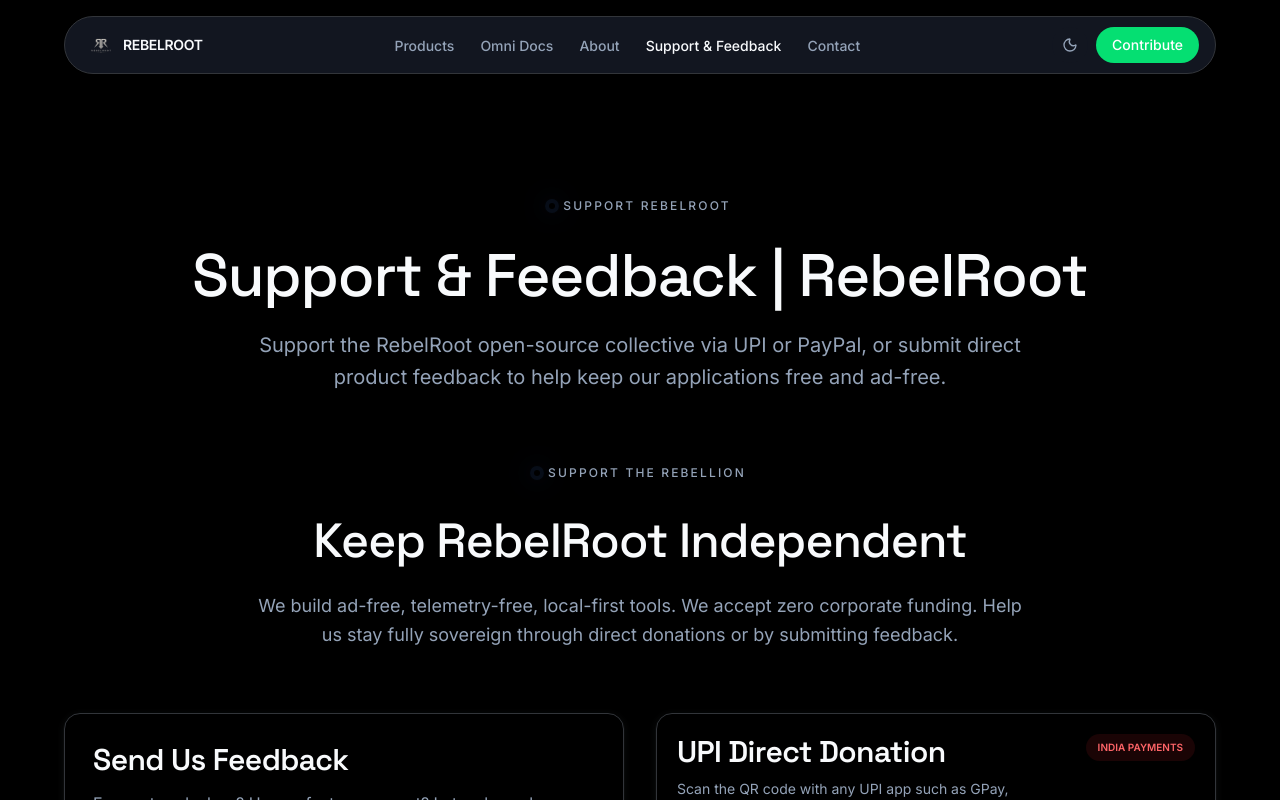
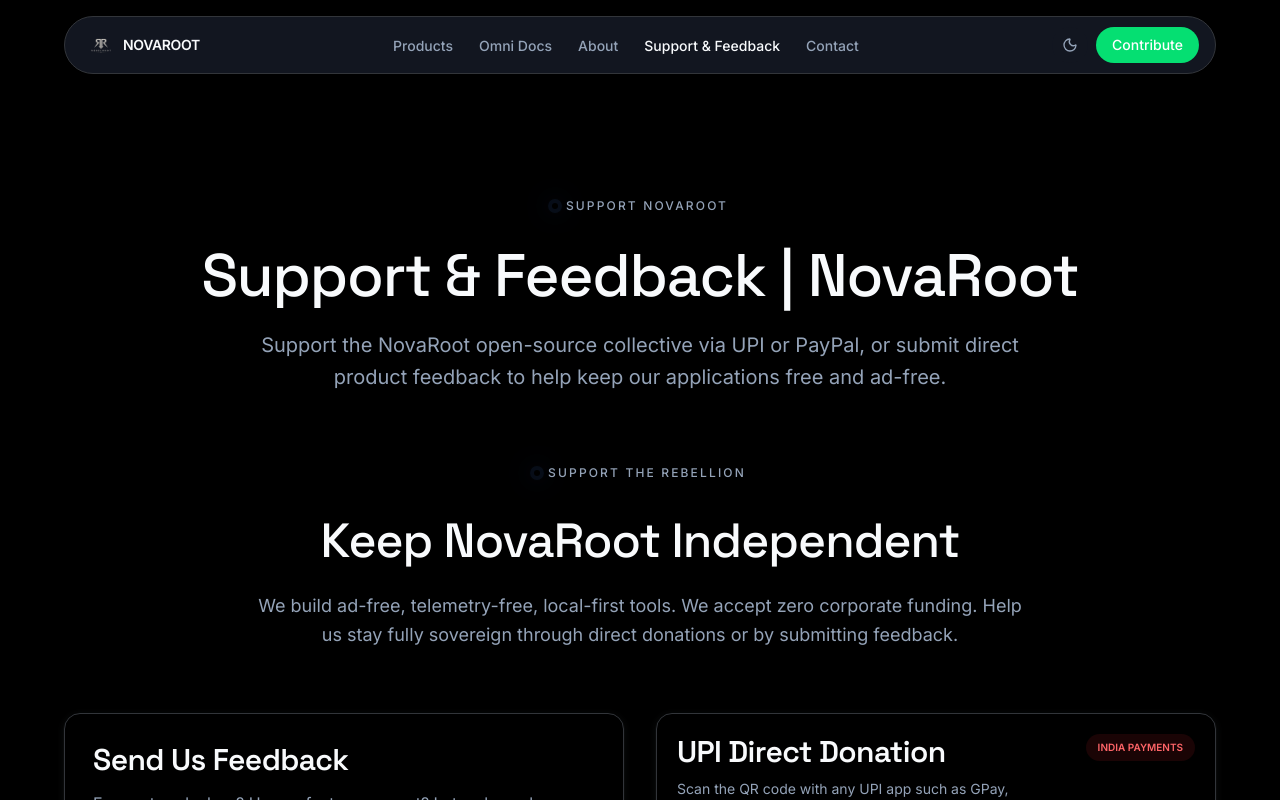
Before and after one commit to prince-kumar-12/REBELROOT, a Next.js app: page /support in a window 1280 px wide. Shown: the top 800 px of the page. Built offline with nearby package versions, Linux system fonts and the light colour scheme.

Commit message:
omniBrowser Hero section fix

```diff
--- a/src/app/privacy/page.tsx
+++ b/src/app/privacy/page.tsx
@@ -19,7 +19,7 @@
   },
   {
     title: "Optional End-to-End Encrypted Synchronization",
-    body: "If you choose to use our synchronization features to link devices, your data is encrypted client-side using industry-standard cryptographic keys before it ever leaves your device. RebelRoot servers act strictly as transit brokers and cannot decrypt your data.",
+    body: "If you choose to use our synchronization features to link devices, your data is encrypted client-side using industry-standard cryptographic keys before it ever leaves your device. NovaRoot servers act strictly as transit brokers and cannot decrypt your data.",
   },
   {
     title: "Open Source Verification",
@@ -37,7 +37,7 @@
         </h1>
 
         <p className="mt-8 max-w-2xl text-center   leading-relaxed text-ink-muted">
-          Read the official RebelRoot Privacy Policy. Learn how our
+          Read the official NovaRoot Privacy Policy. Learn how our
           zero-telemetry and local-first architecture protects your personal
           data across all products.
         </p>
@@ -47,7 +47,7 @@
           Our Commitment to Privacy
         </h1>
         <p className="mt-8 max-w-7xl text-center text-2xl leading-relaxed text-ink-muted">
-          Read the official RebelRoot Privacy Policy. Learn how our
+          Read the official NovaRoot Privacy Policy. Learn how our
           zero-telemetry and local-first architecture protects your personal
           data across all products.
         </p>
--- a/src/app/products/page.tsx
+++ b/src/app/products/page.tsx
@@ -19,7 +19,7 @@
           A better way to build and use digital tools.
         </h1>
         <p className="mt-5 max-w-xl text-base leading-relaxed text-ink-muted sm:text-lg">
-          Explore RebelRoot's open-source product suite of privacy-preserving digital tools, including Omni Browser, MOCNovel, CampCart, Openved, and RootLock.
+          Explore NovaRoot's open-source product suite of privacy-preserving digital tools, including Omni Browser, MOCNovel, CampCart, Openved, and RootLock.
         </p>
 
         <div className="mt-12">
--- a/src/components/contact/ContactContent.tsx
+++ b/src/components/contact/ContactContent.tsx
@@ -38,7 +38,7 @@
             Let&rsquo;s start a conversation
           </h1>
           <p className="mt-5 max-w-md text-base leading-relaxed text-ink-muted">
-           Connect with the RebelRoot team for technical support, collaboration opportunities, security concerns, and open-source contributions.
+           Connect with the NovaRoot team for technical support, collaboration opportunities, security concerns, and open-source contributions.
           </p>
 
           <div className="mt-10 space-y-5">
--- a/src/components/layout/Footer.tsx
+++ b/src/components/layout/Footer.tsx
@@ -34,7 +34,7 @@
       ],
     },
     {
-      title: "RebelRoot",
+      title: "NovaRoot",
       links: [
         { label: "Privacy Policy", href: "/privacy" },
         { label: "Cookies Policy", href: "/legal/cookies" },
@@ -161,7 +161,7 @@
 
           </div>
           <div className="text-left text-sm text-neutral-400 sm:text-right">
-            <p>© {new Date().getFullYear()} RebelRoot. All rights reserved. </p>
+            <p>© {new Date().getFullYear()} NovaRoot. All rights reserved. </p>
             <p className="mt-1 flex flex-wrap gap-2 sm:justify-end">
               <Link href="/terms" className="hover:text-neutral-600">
                 Terms
--- a/src/components/layout/Navbar.tsx
+++ b/src/components/layout/Navbar.tsx
@@ -14,7 +14,7 @@
 
 const links = [
   { href: "/products", label: "Products" },
-  { href: "/omniBrowser", label: "Omni Docs" },
+  { href: "/docs", label: "Omni Docs" },
   { href: "/about", label: "About" },
   { href: "/support", label: "Support & Feedback" },
   { href: "/contact", label: "Contact" },
@@ -99,7 +99,7 @@
 </span>
 </span>
           <span className="font-display text-sm font-semibold tracking-tight text-ink">
-            REBELROOT
+            NOVAROOT
           </span>
         </Link>
 
--- a/src/components/layout/joinCommunity.tsx
+++ b/src/components/layout/joinCommunity.tsx
@@ -4,7 +4,7 @@
   return (
     <div className="mx-auto mt-14 max-w-5xl border-t pt-30 pb-40  space-y-10">
       <h1 className="mt-6 text-4xl text-center font-medium text-ink sm:text-5xl">
-        Join the RebelRoot Community. Let's Build Better Software Together.
+        Join the NovaRoot Community. Let's Build Better Software Together.
       </h1>
       <div className="mx-auto mt-14 flex flex-col sm:flex-row items-center justify-center gap-6 max-w-5xl pt-10">
         <button className="w-full max-w-[320px] h-12 min-[565px]:w-80 min-[565px]:h-14 rounded-[7px] bg-green-400 text-[15px] uppercase tracking-[4px] text-white transition-[box-shadow] duration-500 shadow-[0_0_25px_rgba(74,222,128,1)] hover:shadow-[0_0_5px_rgba(74,222,128,1),0_0_25px_rgba(74,222,128,1),0_0_50px_rgba(74,222,128,1),0_0_100px_rgba(74,222,128,1)]">
--- a/src/components/products/ProductDetail.tsx
+++ b/src/components/products/ProductDetail.tsx
@@ -26,7 +26,7 @@
           HERO
       ========================================================= */}
 
-       {/* <Hero/> */}
+      {product.slug === "omni-browser" && <Hero product={product} />}
 
       <section className="section-pad py-16">
         <div className="mx-auto max-w-6xl">
--- a/src/components/support/SupportContent.tsx
+++ b/src/components/support/SupportContent.tsx
@@ -40,7 +40,7 @@
 
       <section className="section-pad pb-16 pt-40 lg:pt-48">
         <div className="mx-auto flex max-w-5xl flex-col items-center text-center">
-          <Eyebrow>Support RebelRoot</Eyebrow>
+          <Eyebrow>Support NovaRoot</Eyebrow>
 
           <motion.h1
             variants={fadeUp}
@@ -48,7 +48,7 @@
             animate="visible"
             className="mt-6 text-4xl font-medium leading-[1.08] text-ink sm:text-5xl lg:text-6xl"
           >
-            Support & Feedback | RebelRoot
+            Support & Feedback | NovaRoot
           </motion.h1>
 
           <motion.p
@@ -58,7 +58,7 @@
             transition={{ delay: 0.1 }}
             className="mt-5 max-w-3xl text-lg leading-relaxed text-ink-muted sm:text-xl"
           >
-            Support the RebelRoot open-source collective via UPI or PayPal,
+            Support the NovaRoot open-source collective via UPI or PayPal,
             or submit direct product feedback to help keep our applications
             free and ad-free.
           </motion.p>
@@ -77,7 +77,7 @@
           <Eyebrow>Support the rebellion</Eyebrow>
 
           <h2 className="mt-6 text-3xl font-medium leading-tight text-ink sm:text-4xl lg:text-5xl">
-            Keep RebelRoot Independent
+            Keep NovaRoot Independent
           </h2>
 
           <p className="mx-auto mt-5 max-w-3xl text-base leading-relaxed text-ink-muted sm:text-lg">
@@ -402,7 +402,7 @@
                   href="https://www.paypal.com/ncp/payment/A867TKRQ8EKRE/"
                   target="_blank"
                   rel="noopener noreferrer"
-                  aria-label="Support RebelRoot through PayPal"
+                  aria-label="Support NovaRoot through PayPal"
                   className="group mt-5 flex h-13 w-full items-center justify-center gap-2 rounded-lg border border-base-border text-sm font-semibold text-ink transition-all duration-300 hover:-translate-y-0.5 hover:border-electric hover:text-electric"
                 >
                   SUPPORT VIA PAYPAL
@@ -447,7 +447,7 @@
                 href="https://github.com/REBEL-ROOT"
                 target="_blank"
                 rel="noopener noreferrer"
-                aria-label="Support RebelRoot development on GitHub"
+                aria-label="Support NovaRoot development on GitHub"
                 className="group flex h-14 shrink-0 items-center justify-center gap-2 rounded-lg bg-green-400 px-7 text-sm font-semibold text-black transition-all duration-300  hover:shadow-lg hover:shadow-green-500/20 active:translate-y-0"
 
               >
--- a/src/lib/products.ts
+++ b/src/lib/products.ts
@@ -226,7 +226,7 @@
         question:
           "Is Omni Browser completely free and open-source?",
         answer:
-          "Yes, Omni Browser is released under the GPLv3 license by RebelRoot. There are no paywalls, hidden subscriptions, or user monetization scripts.",
+          "Yes, Omni Browser is released under the GPLv3 license by NovaRoot. There are no paywalls, hidden subscriptions, or user monetization scripts.",
       },
     ],
 
```
Also changed, not shown: src/components/about/AboutContent.tsx (+7 -7 lines).
